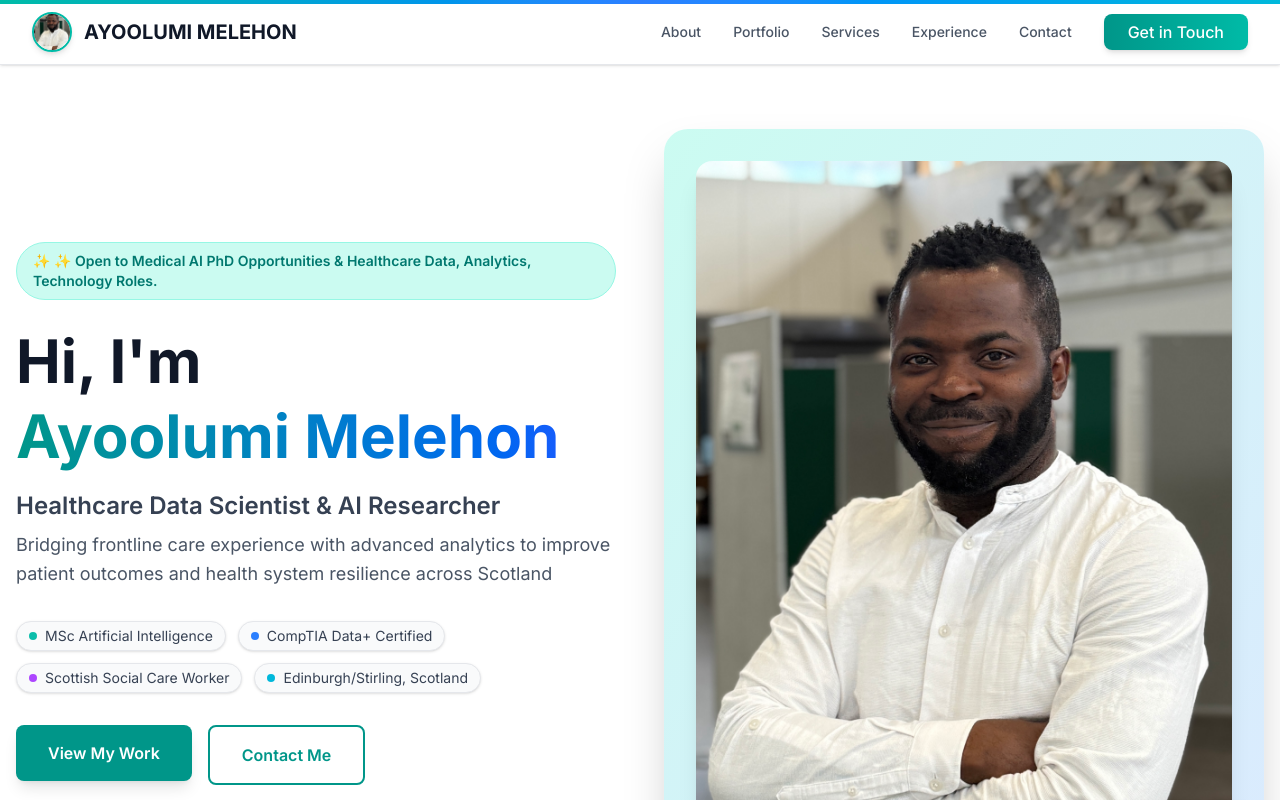
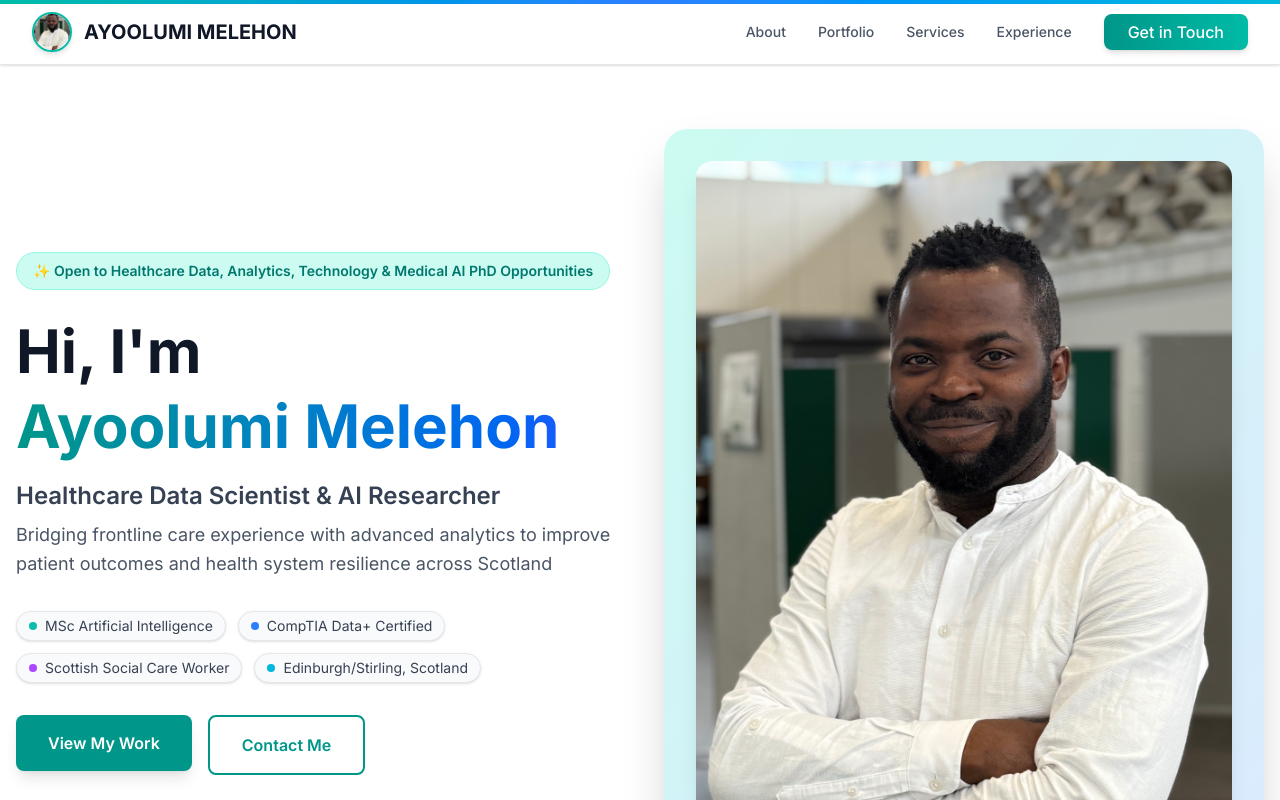
Before and after one commit to ayothetechguy/my-portfolio-website, a Next.js app: page / in a window 1280 px wide. Shown: the top 800 px of the page. Built offline with nearby package versions, Linux system fonts and the light colour scheme.

Commit message:
Remove Contact from navigation, keep Get in Touch button only

```diff
--- a/app/page.tsx
+++ b/app/page.tsx
@@ -77,7 +77,7 @@ export default function Home() {
             </Link>
 
             <div className="hidden md:flex items-center space-x-8">
-              {['About', 'Portfolio', 'Services', 'Experience', 'Contact'].map((item) => (
+              {['About', 'Portfolio', 'Services', 'Experience'].map((item) => (
                 <Link
                   key={item}
                   href={`/${item.toLowerCase()}`}
@@ -122,10 +122,10 @@ export default function Home() {
               className="md:hidden pb-4 border-t border-gray-200 bg-white"
             >
               <div className="flex flex-col space-y-3 pt-4">
-                {['About', 'Portfolio', 'Services', 'Experience', 'Contact'].map((item) => (
+                {['Home', 'About', 'Portfolio', 'Services', 'Experience'].map((item) => (
                   <Link
                     key={item}
-                    href={`/${item.toLowerCase()}`}
+                    href={item === 'Home' ? '/' : `/${item.toLowerCase()}`}
                     className="text-gray-600 hover:text-teal-600 hover:bg-teal-50 py-3 px-4 rounded-lg font-medium transition-all"
                     onClick={() => setMobileMenuOpen(false)}
                   >
@@ -153,7 +153,7 @@ export default function Home() {
                 transition={{ delay: 0.2 }}
                 className="inline-block px-4 py-2 bg-teal-100 text-teal-700 rounded-full text-sm font-semibold mb-6 border border-teal-200"
               >
-                ✨ ✨ Open to Medical AI PhD Opportunities & Healthcare Data, Analytics, Technology Roles.
+                ✨ Open to Healthcare Data, Analytics, Technology & Medical AI PhD Opportunities
               </motion.div>
 
               <h1 className="text-5xl md:text-6xl font-bold mb-4 leading-tight">
@@ -494,7 +494,7 @@ export default function Home() {
                 <a href="https://www.linkedin.com/in/ayoolumi-melehon-b63237179/" target="_blank" rel="noopener noreferrer" className="w-10 h-10 bg-gray-800 rounded-full flex items-center justify-center hover:bg-teal-600 transition text-sm">
                   L
                 </a>
-                <a href="https://github.com/ayothetechguy" target="_blank" rel="noopener noreferrer" className="w-10 h-10 bg-gray-800 rounded-full flex items-center justify-center hover:bg-teal-600 transition text-sm">
+                <a href="https://github.com/ayoolumi" target="_blank" rel="noopener noreferrer" className="w-10 h-10 bg-gray-800 rounded-full flex items-center justify-center hover:bg-teal-600 transition text-sm">
                   G
                 </a>
               </div>
```
